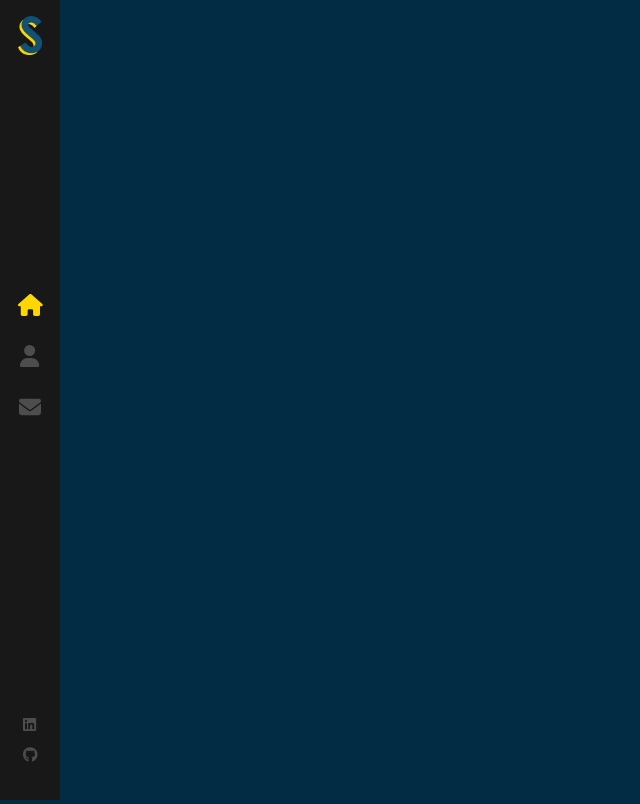
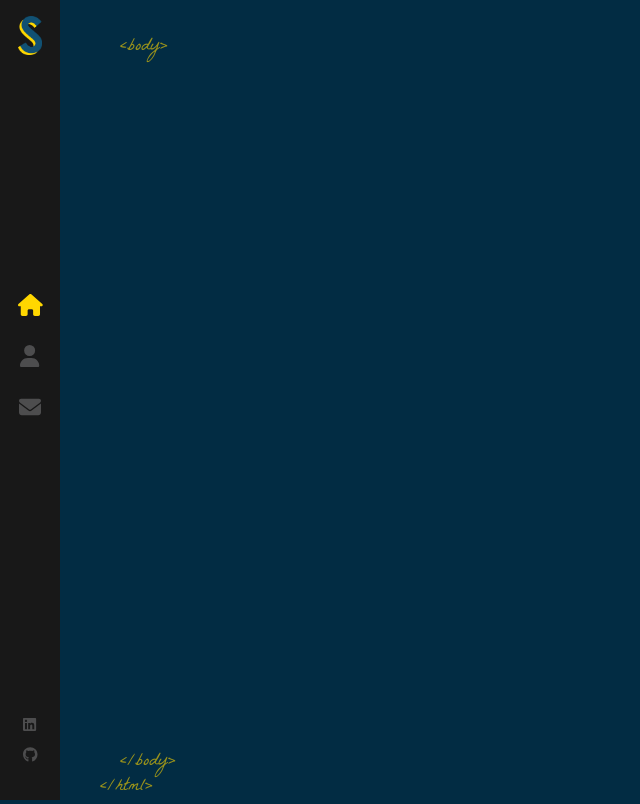
Before and after one commit to smit-pate-l/portfolio, a React (Create React App) app: page / in a window 1280 px wide. Shown: the whole page, without its empty margins (0-640 px from the left). Built offline with nearby package versions, Linux system fonts and the light colour scheme.

Commit message:
routes set upp and home page added

```diff
--- a/src/App.js
+++ b/src/App.js
@@ -1,12 +1,15 @@
 import './App.scss'
 import { Routes, Route } from 'react-router-dom'
 import Layout from './components/Layout'
+import Home from './components/Home'
 
 function App() {
   return (
     <>
       <Routes>
-        <Route path="/" element={<Layout />} />
+        <Route path="/" element={<Layout />}>
+          <Route index element={<Home />} />
+        </Route>
       </Routes>
     </>
   )
--- /dev/null
+++ b/src/components/Home/index.js
@@ -0,0 +1,7 @@
+import './index.scss'
+
+const Home = () => {
+  return <>Home</>
+}
+
+export default Home
--- a/src/components/Layout/index.js
+++ b/src/components/Layout/index.js
@@ -1,3 +1,4 @@
+import { Outlet } from 'react-router-dom'
 import Sidebar from '../Sidebar'
 import './index.scss'
 
@@ -6,7 +7,15 @@
     <div className="App">
       <Sidebar />
       <div className="page">
-        <span className="tags top-tags">&alt;body&gt;</span>
+        <span className="tags top-tags">&lt;body&gt;</span>
+
+        <Outlet />
+
+        <span className="tags bottom-tags">
+          &lt;/body&gt;
+          <br />
+          <span className="bottom-tag-html">&lt;/html&gt;</span>
+        </span>
       </div>
     </div>
   )
--- a/src/components/Layout/index.scss
+++ b/src/components/Layout/index.scss
@@ -0,0 +1,24 @@
+.page {
+  width: 100%;
+  height: 100%;
+  position: absolute;
+}
+
+.top-tags {
+  bottom: auto;
+  top: 35px;
+}
+
+.tags {
+  color: #ffd700;
+  opacity: 0.6;
+  position: absolute;
+  bottom: 0;
+  left: 120px;
+  font-size: 18px;
+  font-family: 'La Belle Aurore';
+}
+
+.bottom-tag-html {
+  margin-left: -20px;
+}
```
Also changed, not shown: src/components/Home/index.scss (added).
